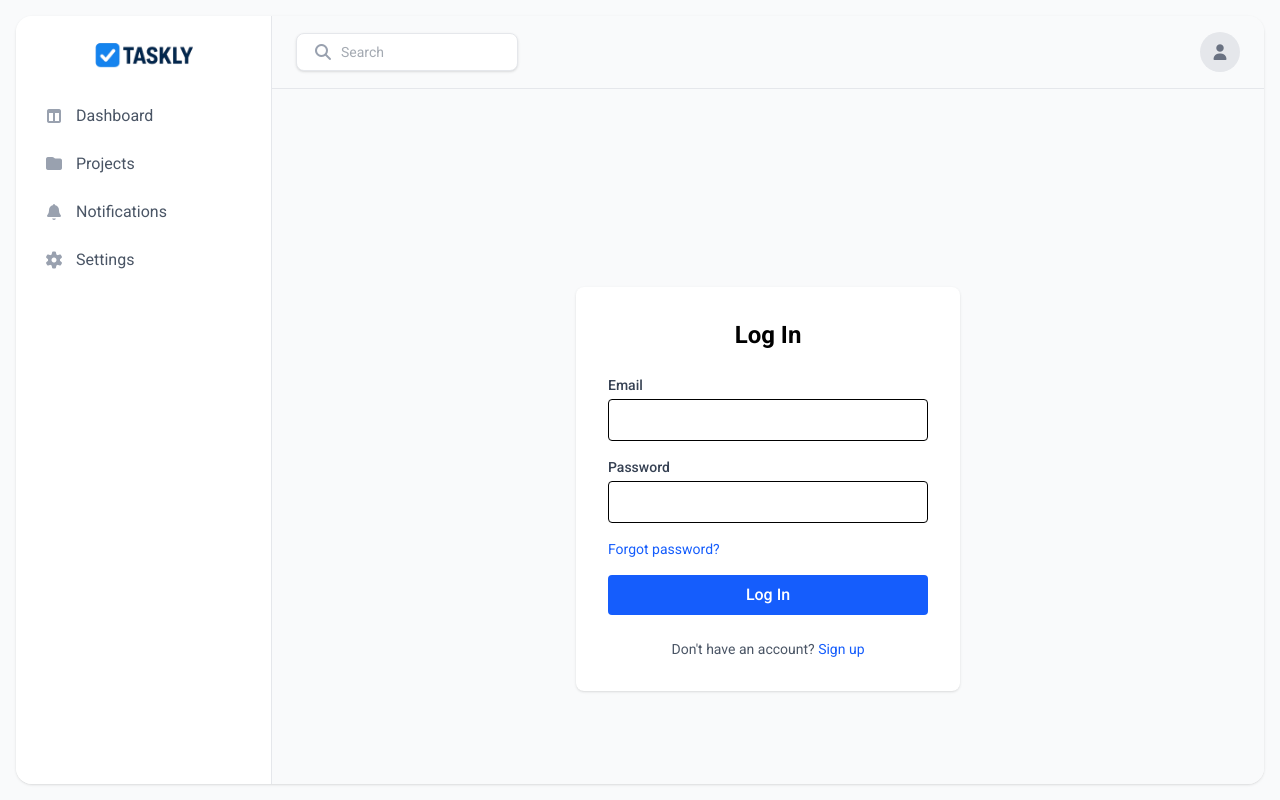
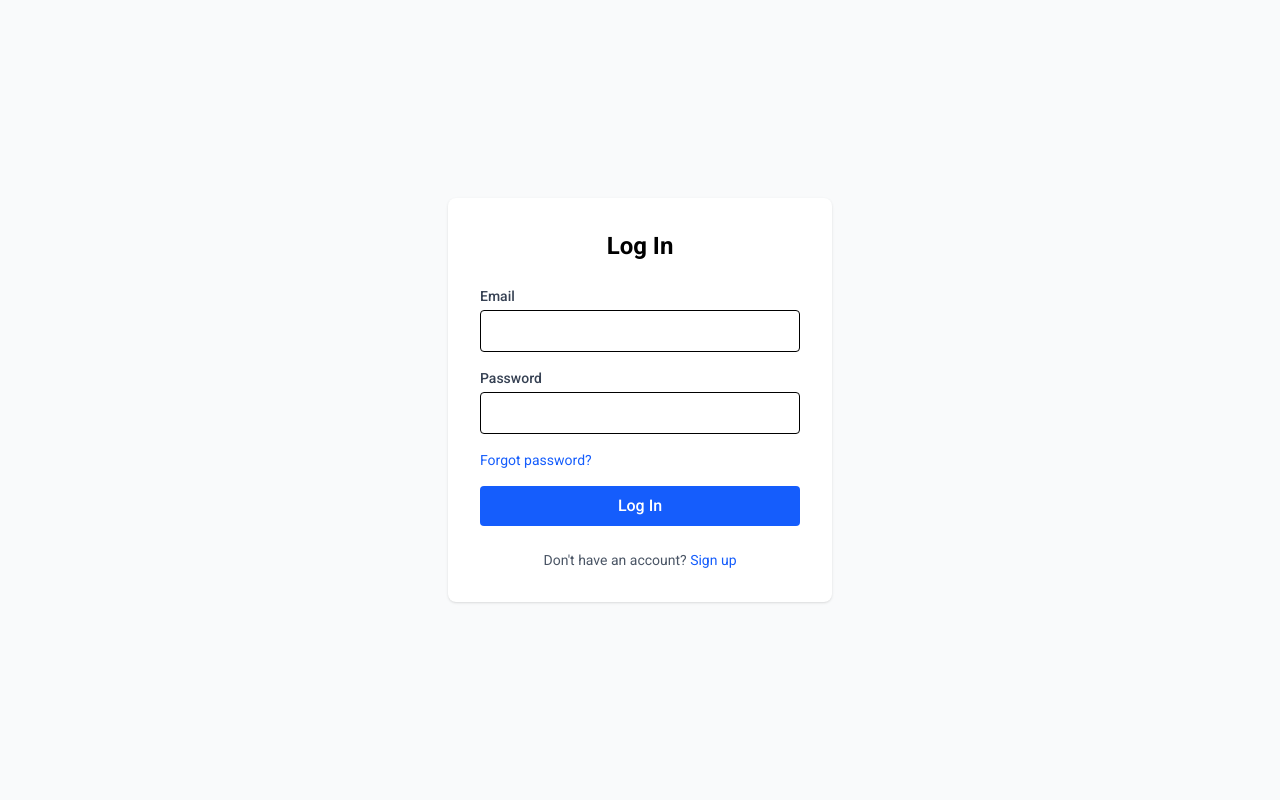
Before and after one commit to Ibrohim2442/taskly-frontend, a Vue app: page /login in a window 1280 px wide. Built offline with nearby package versions, Linux system fonts and the light colour scheme; no server answers.

Commit message:
add conditional layout to hide sidebar and header on login/register pages (v3)

```diff
--- a/src/App.vue
+++ b/src/App.vue
@@ -1,9 +1,13 @@
 <script setup>
+import { useRoute } from 'vue-router'
+const route = useRoute()
+
+const hideLayoutOn = ['/login', '/register']
 
 </script>
 
 <template>
-  <div class="flex h-screen bg-gray-50 p-4">
+  <div class="flex h-screen bg-gray-50 p-4" v-if="!hideLayoutOn.includes(route.path)">
     <div class="flex w-full bg-white rounded-2xl shadow-sm overflow-hidden">
       <!-- Sidebar -->
       <aside class="w-64 bg-white border-r border-gray-200 flex flex-col">
@@ -57,6 +61,8 @@
     </div>
   </div>
 
+  <router-view v-else />
+
 </template>
 
 <style scoped>
```
